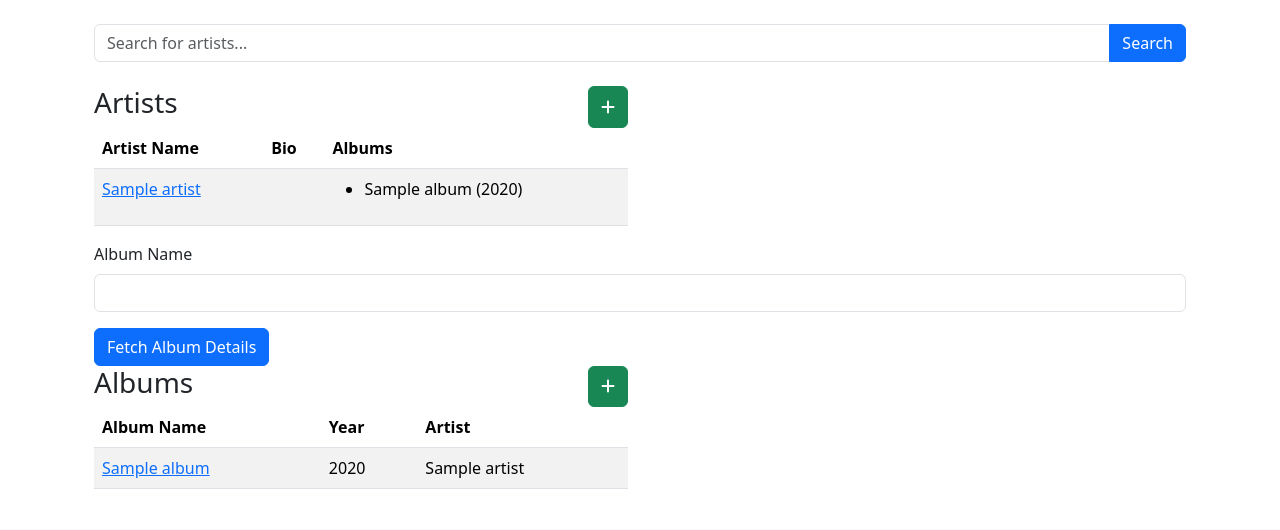
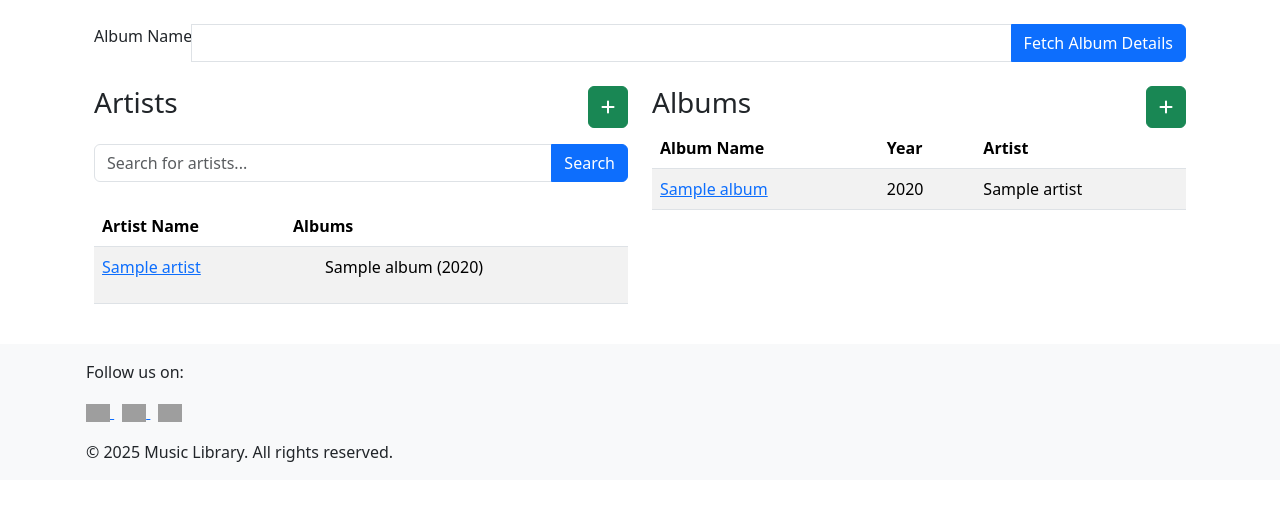
Before and after one commit to Georgeburn94/StarTrack, a Django app: page / in a window 1280 px wide. Shown: the part 56-586 px from the top of the page. Run offline with Django 4.2, Linux system fonts and the light colour scheme; a user stored in the database is signed in; tables that the repository leaves empty hold one stand-in row (values such as "Sample post"); some libraries are stand-ins or nearby versions; grey boxes are pictures that could not be loaded.

Commit message:
add: tweak homepage styling

```diff
--- a/startrack/static/cs/styles.css
+++ b/startrack/static/cs/styles.css
@@ -9,3 +9,7 @@
     color: #f39c12;
     opacity: 1;
 }
+
+li {
+    list-style-type: none;
+}
--- a/startrack/templates/home.html
+++ b/startrack/templates/home.html
@@ -6,24 +6,38 @@
 <div class="container mt-4">
 
 
+    {% if user.is_authenticated %}
+    <!-- Fetch Album Details Form -->
+    <form method="POST" action="{% url 'fetch_album_details' %}">
+        {% csrf_token %}
+        <div class="input-group mb-4">
+            <label for="albumID" class="form-label">Album Name</label>
+            <input type="text" class="form-control" id="albumID" name="album_id" required>
+            <button type="submit" class="btn btn-primary">Fetch Album Details</button>
+        </div>
+    </form>
 
-    <!-- Add Artist Button
-    <div class="row mb-4">
-        <div class="col-6 d-flex justify-content-center">
+
+
+
+
+    <!-- Artists Section -->
+
+
+
+
+
+    <!-- Add Artist Button -->
+    <div class="row">
+        <div class="col-md-6">
+            <div class="d-flex justify-content-between mb-3">
+                <h3>Artists</h3>
                 <button type="button" class="btn btn-success" data-bs-toggle="modal" data-bs-target="#addArtistModal">
-                Add Artist
+                    <i class="fa-solid fa-plus"></i>
                 </button>
             </div>
-        <div class="col-6 d-flex justify-content-center">
-            <button type="button" class="btn btn-success" data-bs-toggle="modal" data-bs-target="#addAlbumModal">
-                Add Album
-            </button>
-        </div>
-    </div> -->
-
-    {% if user.is_authenticated %}
-    <!-- Artists and Albums Tables Side by Side -->
-    <!-- Search Form -->
+            <div>
+                <!-- Artist Search Bar -->
                 <form method="GET" action="{% url 'home' %}" class="mb-4">
                     <div class="input-group">
                         <input type="text" name="search" class="form-control" placeholder="Search for artists..."
@@ -31,21 +45,13 @@
                         <button class="btn btn-primary" type="submit">Search</button>
                     </div>
                 </form>
-
-    <div class="row">
+            </div>
             <!-- Artists Table -->
-        <div class="col-md-6">
-            <div class="d-flex justify-content-between">
-            <h3>Artists</h3>
-            <button type="button" class="btn btn-success" data-bs-toggle="modal" data-bs-target="#addArtistModal">
-                <i class="fa-solid fa-plus"></i>
-            </button>
-        </div>
+            <div>
                 <table class="table table-striped">
                     <thead>
                         <tr>
                             <th scope="col">Artist Name</th>
-                        <th scope="col">Bio</th>
                             <th scope="col">Albums</th>
                         </tr>
                     </thead>
@@ -53,7 +59,6 @@
                         {% for artist in artists %}
                         <tr>
                             <td><a href="{% url 'artist_albums' artist.artistID %}">{{ artist.name }}</a></td>
-                        <td>{{ artist.bio }}</td>
                             <td>
                                 <ul>
                                     {% for album in artist.albums.all %}
@@ -66,20 +71,18 @@
                     </tbody>
                 </table>
             </div>
-
-        <!-- Albums Table -->
-
-<!-- Fetch Album Details Form -->
-<form method="POST" action="{% url 'fetch_album_details' %}">
-    {% csrf_token %}
-    <div class="mb-3">
-      <label for="albumID" class="form-label">Album Name</label>
-      <input type="text" class="form-control" id="albumID" name="album_id" required>
         </div>
-    <button type="submit" class="btn btn-primary">Fetch Album Details</button>
-  </form>
 
 
+
+
+
+        <!-- Albums Section -->
+
+
+
+
+        <!-- Add Album Button -->
 
         <div class="col-md-6">
             <div class="d-flex justify-content-between">
@@ -110,17 +113,20 @@
             </table>
         </div>
     </div>
-    {% else %}
-    <div class="container text-center">
-        <h2>Welcome to the Music Library</h2>
-        <p>Sign in or register to access your music library.</p>
-        <a href="{% url 'account_login' %}" class="btn btn-primary">Login</a>
-        <a href="{% url 'account_signup' %}" class="btn btn-secondary">Register</a>
-    </div>
-    {% endif %}
-</div>
+
+
+
+
+
+    <!-- Modals -->
+
+
+
+
+
 
     <!-- Add Artist Modal -->
+
     <div class="modal fade" id="addArtistModal" tabindex="-1" aria-labelledby="addArtistModalLabel" aria-hidden="true">
         <div class="modal-dialog">
             <div class="modal-content">
@@ -147,6 +153,7 @@
     </div>
 
     <!-- Add Album Modal -->
+
     <div class="modal fade" id="addAlbumModal" tabindex="-1" aria-labelledby="addAlbumModalLabel" aria-hidden="true">
         <div class="modal-dialog">
             <div class="modal-content">
@@ -179,4 +186,26 @@
             </div>
         </div>
     </div>
+
+
+
+
+
+    <!-- Not logged in Message -->
+
+
+
+
+
+
+    {% else %}
+    <div class="container text-center">
+        <h2>Welcome to the Music Library</h2>
+        <p>Sign in or register to access your music library.</p>
+        <a href="{% url 'account_login' %}" class="btn btn-primary">Login</a>
+        <a href="{% url 'account_signup' %}" class="btn btn-secondary">Register</a>
+    </div>
+    {% endif %}
+</div>
+
 {% endblock %}
```
Lines whose indentation alone changed are shown as unchanged.
